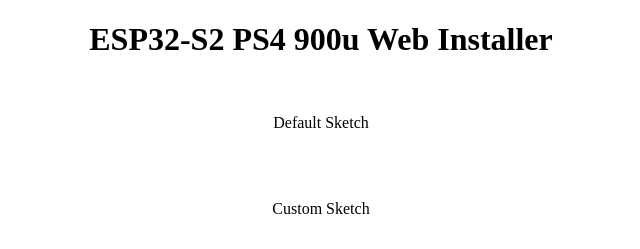
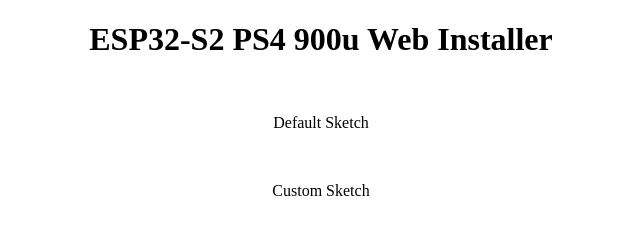
Before and after one commit to EleventhSign/ESP32-S2-PS4-900u-Web-Installer, a plain HTML site: page flash.html in a window 1280 px wide. Shown: the whole page, without its empty margins (319-959 px from the left). Drawn offline with Linux system fonts and the light colour scheme.

Commit message:
Update flash.html

```diff
--- a/flash.html
+++ b/flash.html
@@ -2,10 +2,10 @@
 <html>
 <body><center>
     <h1>ESP32-S2 PS4 900u Web Installer</h1><br>
-    <p>Default Sketch</p><br>
+    <p>Default Sketch</p>
     <script type="module" src="https://unpkg.com/esp-web-tools@7.1.0/dist/web/install-button.js?module"></script>
     <esp-web-install-button manifest="bin/manifest.json"></esp-web-install-button><br>
-    <p>Custom Sketch</p><br>
+    <p>Custom Sketch</p>
     <esp-web-install-button manifest="bin2/manifest.json"></esp-web-install-button>
     </center>
 </body>
```
